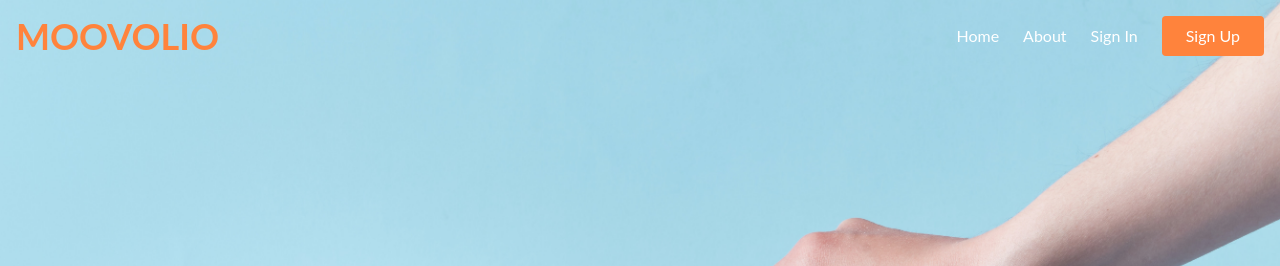
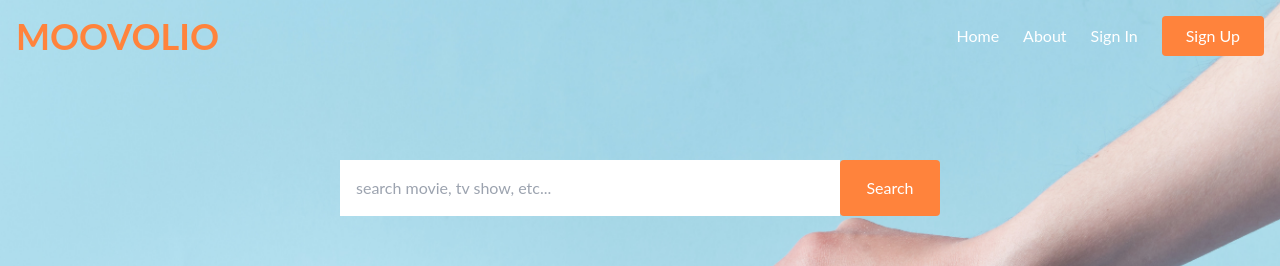
Before and after one commit to jermondprince/moovolio, a React (Create React App) app: page / in a window 1280 px wide. Shown: the top 266 px of the page. Built offline with nearby package versions, Linux system fonts and the light colour scheme; no server answers.

Commit message:
create search bar component and functionality

```diff
--- a/src/App.jsx
+++ b/src/App.jsx
@@ -50,7 +50,7 @@ function App() {
   }, []);
 
   return (
-    <div className="text-white">
+    <div>
       <ResponsiveNavbar user={user} logOut={logOut} />
 
       <Routes>
--- /dev/null
+++ b/src/components/SearchBar.jsx
@@ -0,0 +1,119 @@
+import React, { useState, useEffect } from "react";
+import axios from "axios";
+import Row from "./Row";
+import { AiOutlineClose, AiOutlineSearch } from "react-icons/ai";
+
+const SearchBar = () => {
+  const [searching, setSearching] = useState("");
+  const [search, setSearch] = useState("");
+  const [deleteSearch, setDeleteSearch] = useState(false);
+  const [movies, setMovies] = useState([]);
+  const [screenWidth, setScreenWidth] = useState(window.innerWidth);
+
+  const key = "63068768c76833b0b434e24b7f444698";
+  const searchRequest = `https://api.themoviedb.org/3/search/multi?api_key=${key}&language=en-US&query=${search}&page=1&include_adult=false`;
+
+  useEffect(() => {
+    if (search === undefined || search === null || search === "") {
+    } else {
+      axios.get(searchRequest).then((response) => {
+        setMovies(
+          response.data.results.filter((movie) => movie.backdrop_path !== null)
+        );
+      });
+    }
+  }, [search, searchRequest]);
+
+  useEffect(() => {
+    const handleResize = () => {
+      setScreenWidth(window.innerWidth);
+    };
+    window.addEventListener("resize", handleResize);
+
+    return () => {
+      window.removeEventListener("resize", handleResize);
+    };
+  }, []);
+
+  const handleKeyDown = (e) => {
+    if (e.key === "Enter") {
+      setSearch(searching);
+      setDeleteSearch(!deleteSearch);
+    } else {
+      setSearch("");
+    }
+  };
+  const searchButton = () => {
+    if (search !== searching) {
+      setSearch(searching);
+    } else {
+      setSearch("");
+    }
+  };
+  const deleteSearchButton = () => {
+    setSearch("");
+    setSearching("");
+    setMovies([]);
+  };
+
+  return (
+    <>
+      <div className="w-full">
+        <div className=" absolute top-[20%] left-[50%] min-[320px]:ml-[-100px] min-[425px]:ml-[-190px] sm:ml-[-260px] md:ml-[-280px] lg:ml-[-300px]">
+          <div className="flex items-center relative">
+            <input
+              onChange={(e) => setSearching(e.target.value)}
+              onKeyDown={handleKeyDown}
+              className="p-4 min-[320px]:[200px] min-[425px]:w-[380px] sm:w-[420px] md:w-[460px] lg:w-[500px]"
+              type="text"
+              value={searching}
+              placeholder={
+                screenWidth > 424
+                  ? "search movie, tv show, etc..."
+                  : "search..."
+              }
+            />
+            {screenWidth > 640 ? (
+              <button
+                onClick={searchButton}
+                className="p-4 w-[100px] rounded bg-[#ff833c] text-white "
+              >
+                Search
+              </button>
+            ) : null}
+            <div
+              onClick={() => setDeleteSearch(!deleteSearch)}
+              className="flex justify-center items-center"
+            >
+              {deleteSearch === false ? (
+                <AiOutlineSearch
+                  onClick={searchButton}
+                  className={`text-3xl absolute right-0 mr-2 ${
+                    screenWidth > 640 ? "hidden" : ""
+                  }`}
+                />
+              ) : (
+                <AiOutlineClose
+                  id="delete-search"
+                  onClick={deleteSearchButton}
+                  className={`text-3xl absolute right-0 mr-2 ${
+                    screenWidth > 640 ? "hidden" : ""
+                  }`}
+                />
+              )}
+            </div>
+          </div>
+        </div>
+        {search === "" || search === undefined || search === null ? (
+          ""
+        ) : (
+          <div className="w-full absolute top-[30%] text-center bg-black/60 lg:h-[230px] md:h-[210px]">
+            <Row rowID="6" fetchURL={searchRequest} />
+          </div>
+        )}
+      </div>
+    </>
+  );
+};
+
+export default SearchBar;
--- a/src/pages/Home.jsx
+++ b/src/pages/Home.jsx
@@ -1,13 +1,14 @@
 import React from "react";
 import Main from "../components/Main";
 import Row from "../components/Row";
+import SearchBar from "../components/SearchBar";
 import requests from "../Requests";
 
 const Home = ({ user }) => {
   return (
     <div className="scrollbar-hide">
       <Main />
-
+      <SearchBar />
       <Row
         user={user}
         rowID="1"
```
